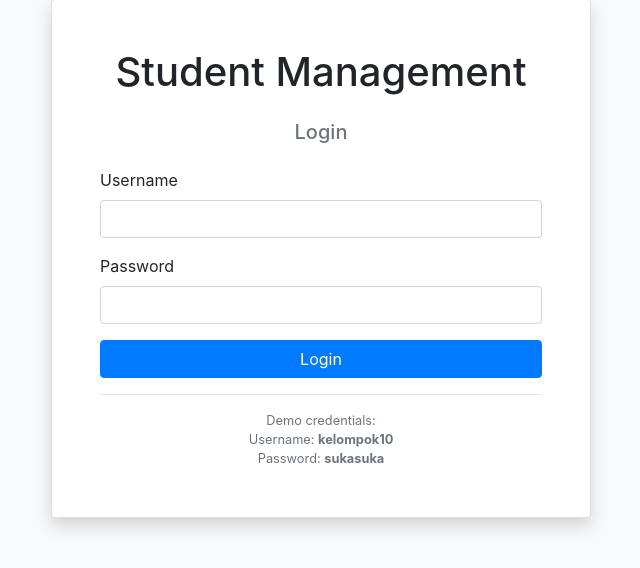
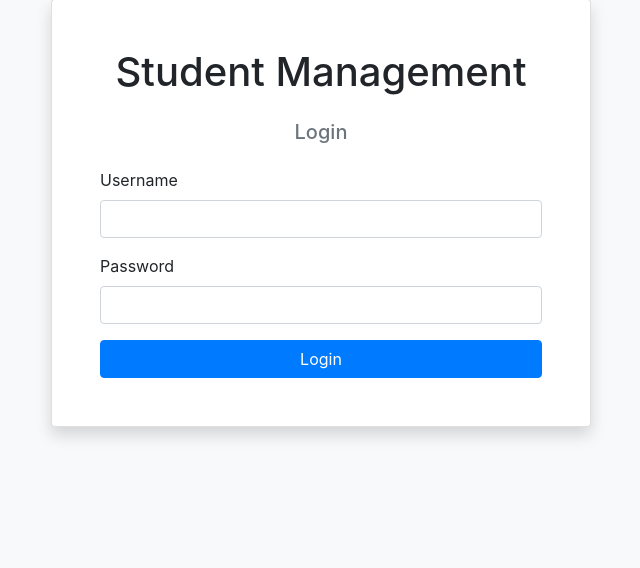
Before and after one commit to R1zarD9K/TubesKamsib, a Flask app: page /login in a window 1280 px wide. Shown: the part 49-617 px from the top of the page, without its empty margins (319-959 px from the left). Run offline with Flask 3, Linux system fonts and the light colour scheme; some libraries are stand-ins or nearby versions.

Commit message:
debugging

```diff
--- a/templates/login.html
+++ b/templates/login.html
@@ -24,12 +24,6 @@
                             </div>
                             <button type="submit" class="btn btn-primary btn-block">Login</button>
                         </form>
-                        <hr>
-                        <small class="text-muted d-block text-center mt-3">
-                            Demo credentials:<br>
-                            Username: <strong>kelompok10</strong><br>
-                            Password: <strong>sukasuka</strong>
-                        </small>
                     </div>
                 </div>
             </div>
```
Also changed, not shown: instance/students.db.
